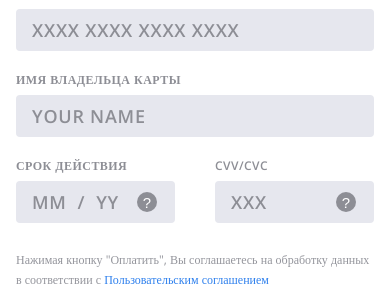
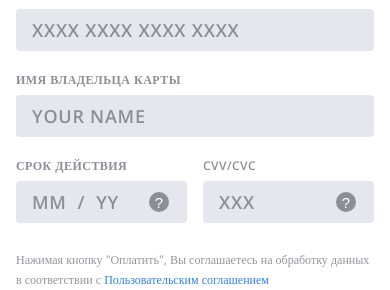
Before and after one commit to lesh1j/payform, a website built with webpack: page src/index.html in a window 390 px wide. Shown: the part 412-702 px from the top of the page. Built offline with nearby package versions, Linux system fonts and the light colour scheme; what vanilla-text-mask would draw is missing.

Commit message:
Add files via upload

```diff
--- a/src/sass/styles.scss
+++ b/src/sass/styles.scss
@@ -113,7 +113,7 @@ input{
 }
 
 .container{
-  width: 480px;
+  max-width: 480px;
   background: #fff;
   border-radius: 6px;
 }
@@ -463,6 +463,12 @@ input{
 }
 
 @media screen and (max-width: 479px) {
+  .row{
+    margin: 0 -8px;
+  }
+  .col{
+    padding: 0 8px;
+  }
   .form{
     &__section {
       padding: 24px 16px 15px;
```
Also changed, not shown: public/main.css (+1 -1 lines).
